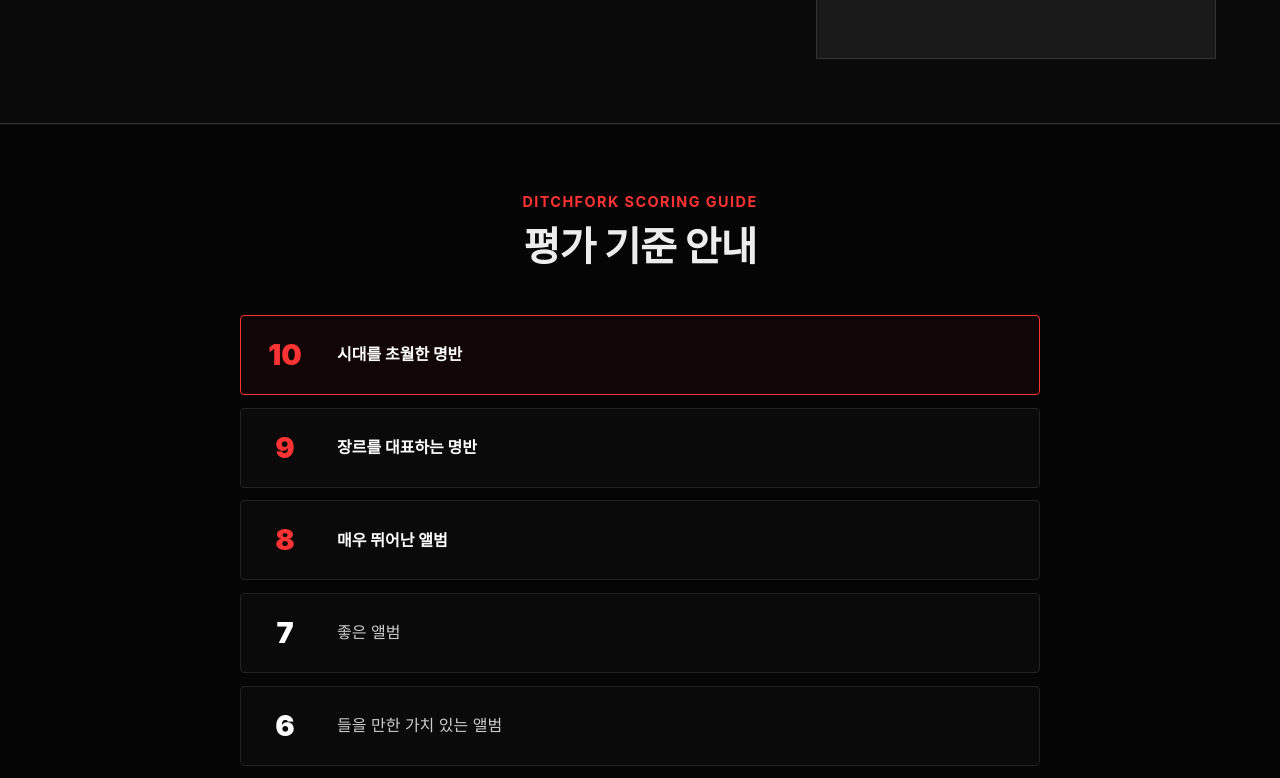
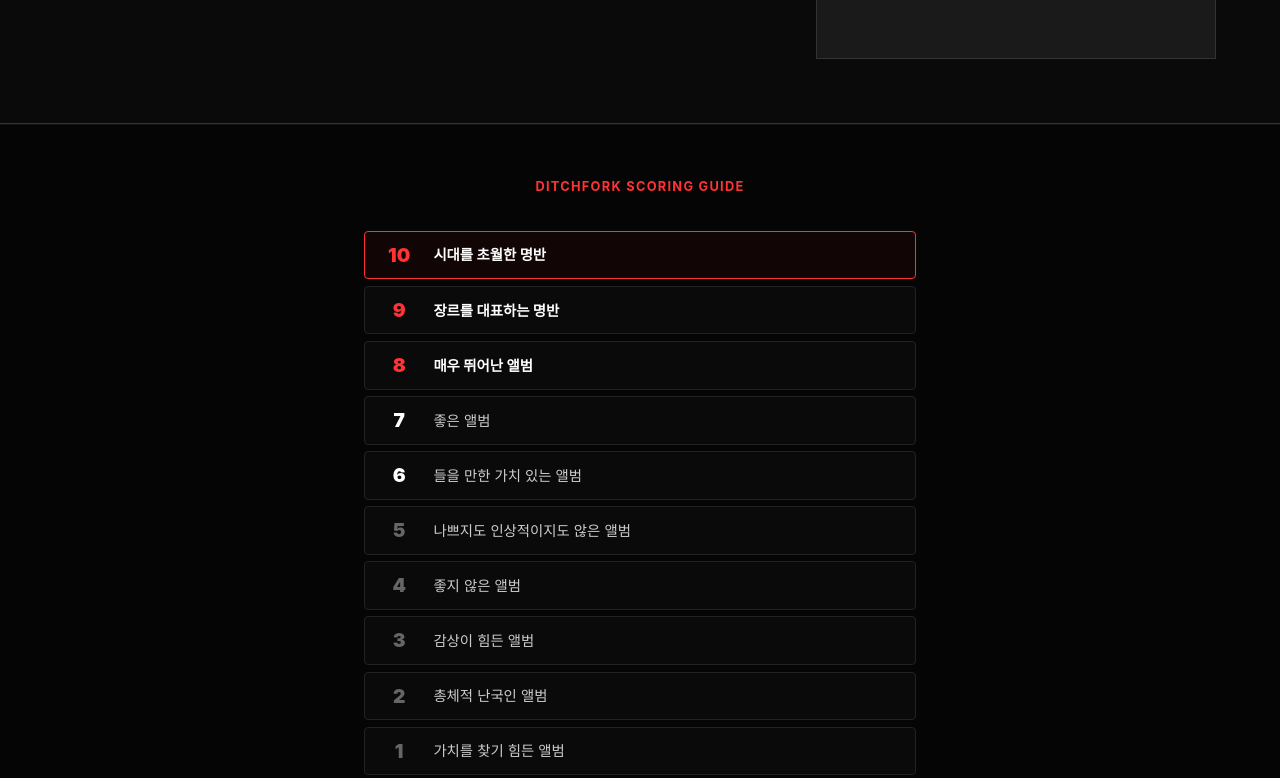
Before and after one commit to seawind715/Ditchfork, a Next.js app: page / in a window 1280 px wide. Shown: the part 500-1278 px from the top of the page. Built offline with nearby package versions, Linux system fonts and the light colour scheme; no server answers; the database is empty; a web font is replaced by a local one.

Commit message:
UI: Streamline Scoring Guide layout

```diff
--- a/components/ScoreGuide.jsx
+++ b/components/ScoreGuide.jsx
@@ -16,38 +16,36 @@
     ]
 
     return (
-        <section className="section" style={{ background: '#050505', borderTop: '1px solid #111', borderBottom: '1px solid #111', padding: '4rem 0' }}>
-            <div className="container">
-                <div style={{ textAlign: 'center', marginBottom: '3rem' }}>
-                    <span style={{ color: 'var(--primary)', fontWeight: 700, textTransform: 'uppercase', letterSpacing: '0.1em', fontSize: '0.9rem' }}>
+        <section className="section" style={{ background: '#050505', borderTop: '1px solid #111', borderBottom: '1px solid #111', padding: '3rem 0' }}>
+            <div className="container" style={{ maxWidth: '600px' }}>
+                <div style={{ textAlign: 'center', marginBottom: '2rem' }}>
+                    <span style={{ color: 'var(--primary)', fontWeight: 700, textTransform: 'uppercase', letterSpacing: '0.1em', fontSize: '0.8rem' }}>
                         Ditchfork Scoring Guide
                     </span>
-                    <h2 style={{ marginTop: '0.5rem' }}>평가 기준 안내</h2>
                 </div>
 
-                <div style={{ display: 'flex', flexDirection: 'column', gap: '0.8rem', maxWidth: '800px', margin: '0 auto' }}>
+                <div style={{ display: 'flex', flexDirection: 'column', gap: '0.4rem' }}>
                     {scores.map((s, idx) => (
                         <div key={s.val} style={{
                             display: 'flex',
                             alignItems: 'center',
-                            gap: '2rem',
-                            padding: '1rem 1.5rem',
+                            gap: '1.2rem',
+                            padding: '0.5rem 1.2rem',
                             background: idx === 0 ? 'rgba(255,0,0,0.05)' : 'rgba(255,255,255,0.02)',
                             border: `1px solid ${idx === 0 ? 'var(--primary)' : '#222'}`,
-                            borderRadius: '4px',
-                            transition: 'all 0.2s'
+                            borderRadius: '4px'
                         }}>
                             <div style={{
-                                fontSize: '1.8rem',
+                                fontSize: '1.2rem',
                                 fontWeight: 900,
                                 color: s.val >= 8 ? 'var(--primary)' : s.val >= 6 ? '#fff' : '#666',
-                                width: '40px',
+                                width: '30px',
                                 textAlign: 'center'
                             }}>
                                 {s.val}
                             </div>
                             <div style={{
-                                fontSize: '1rem',
+                                fontSize: '0.9rem',
                                 color: s.val >= 8 ? '#fff' : '#ccc',
                                 fontWeight: s.val >= 8 ? 700 : 400
                             }}>
```
